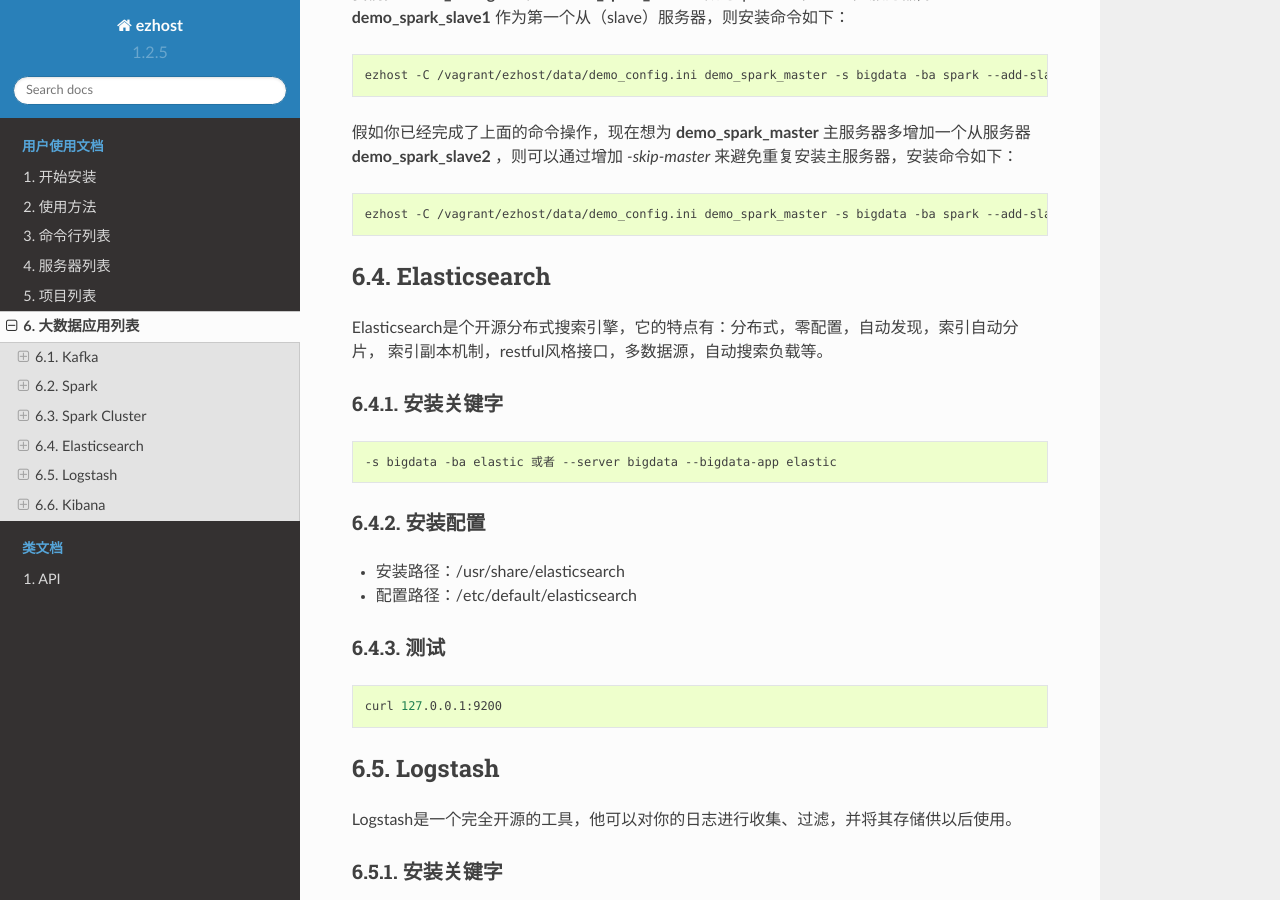
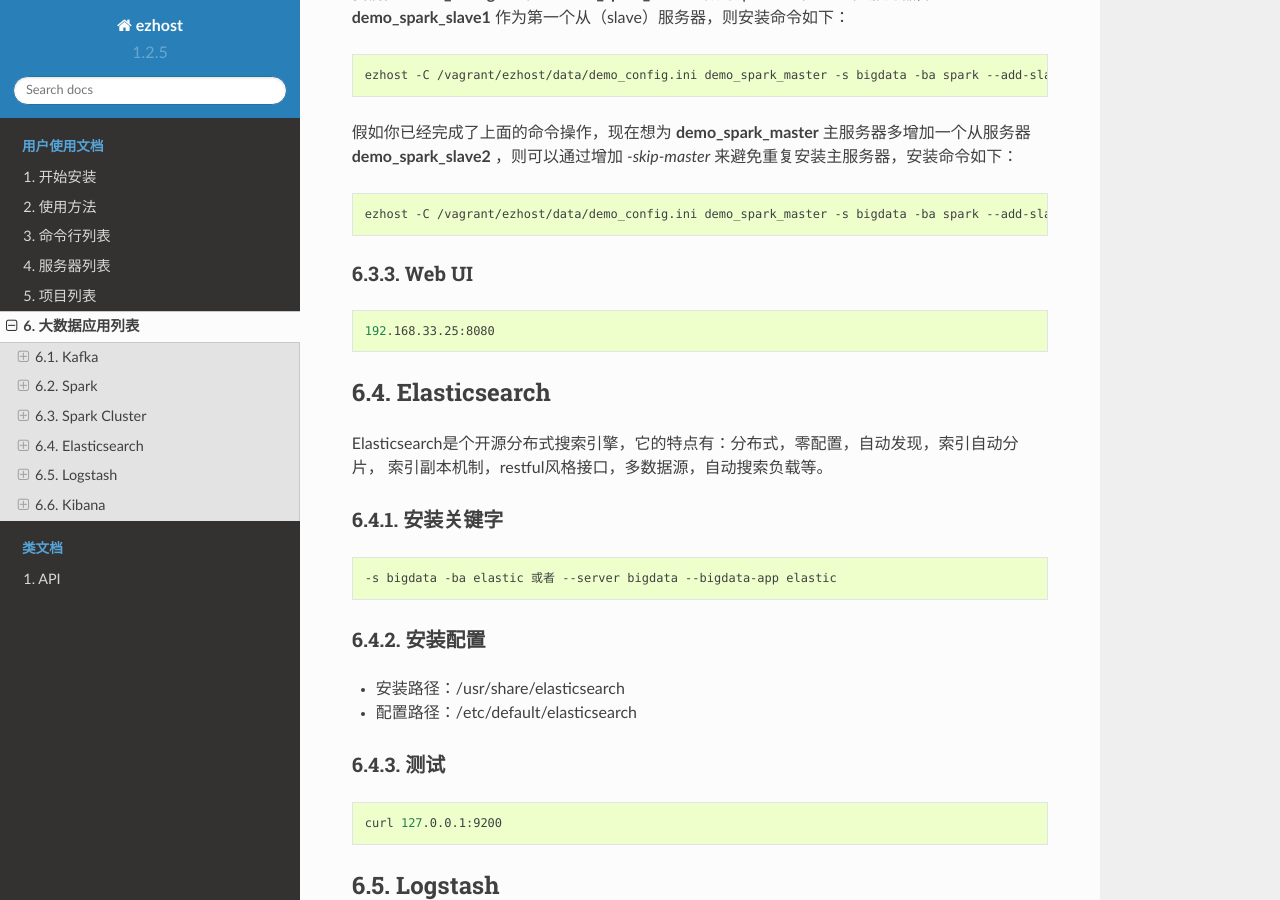
Before and after one commit to zhexiao/ezhost, a Sphinx documentation site: the page built from docs/bigdata_lists.rst, in a window 1280 px wide and 900 px high, scrolled down 2443 px. Built offline with Sphinx 7.4.7 and the Read the Docs theme 2.0.0, drawn with Linux system fonts in a browser that asks for light colours.

Commit message:
Update bigdata_lists.rst

```diff
--- a/docs/bigdata_lists.rst
+++ b/docs/bigdata_lists.rst
@@ -131,7 +131,11 @@ demo_config.ini
     ezhost -C /vagrant/ezhost/data/demo_config.ini demo_spark_master -s bigdata -ba spark --add-slave demo_spark_slave2 -skip-master
 
 
+Web UI
+~~~~~~~~~~~~~~~
+.. code-block:: bash
 
+    192.168.33.25:8080
 
 
 
```
